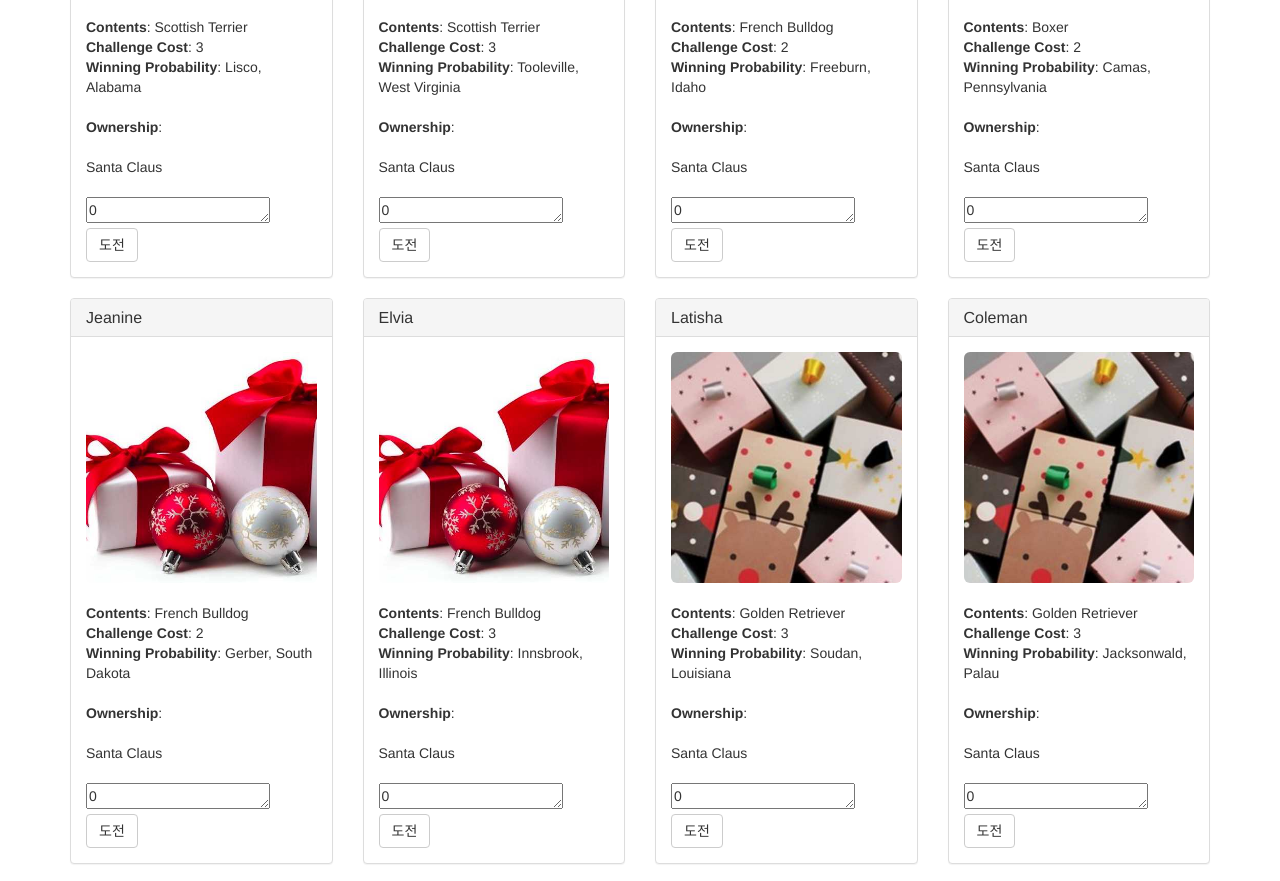
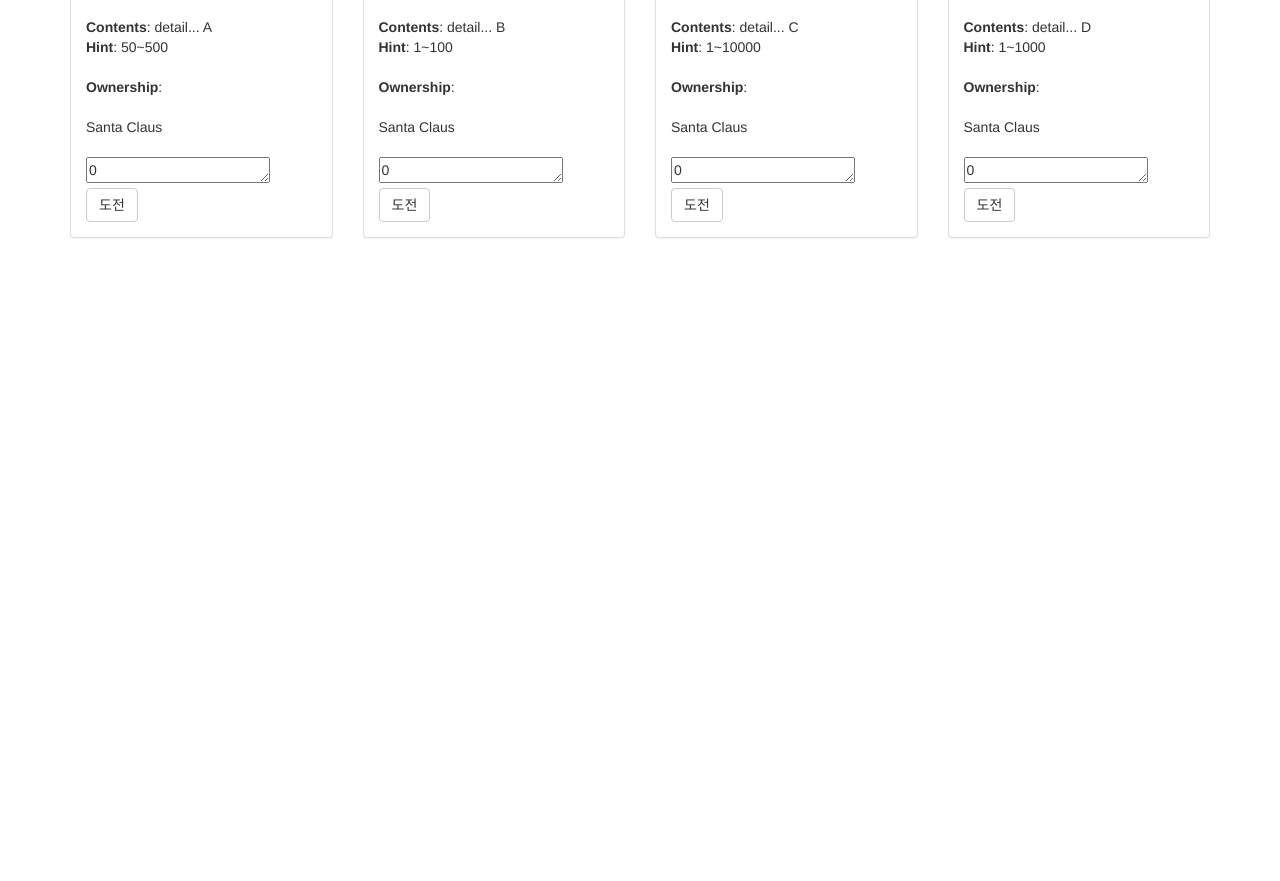
Before and after one commit to UpDream2/Blockchain_Randombox, a website: page src/index.html in a window 1280 px wide. Shown: the part 409-1290 px from the top of the page. After the commit the page ends 800 px from the top, so only its background shows below. Drawn offline with nearby package versions, Linux system fonts and the light colour scheme; no server answers.

Commit message:
Modify web-structure, close #4

```diff
--- a/src/index.html
+++ b/src/index.html
@@ -43,9 +43,10 @@
           <div class="panel-body">
             <img alt="140x140" data-src="holder.js/140x140" class="img-rounded img-center" style="width: 100%;" src="https://animalso.com/wp-content/uploads/2017/01/Golden-Retriever_6.jpg" data-holder-rendered="true">
             <br/><br/>
-            <strong>Contents</strong>: <span class="pet-breed">Golden Retriever</span><br/>
-            <strong>Challenge Cost</strong>: <span class="pet-age">3</span><br/>
-            <strong>Winning Probability</strong>: <span class="pet-location">Warren, MI</span><br/><br/>
+            <!--Modify web structure-->
+            <strong>Contents</strong>: <span class="pet-contents">Default Contents</span><br/>
+            <!--<strong>Challenge Cost</strong>: <span class="pet-age">3</span><br/>-->
+            <strong>Hint</strong>: <span class="pet-hint">Hint of Number</span><br/><br/>
             <strong>Ownership</strong>: <span class="pet-ownership">Owner</span><br/><br/>
             <textarea class="vote_area" name="vote_value" rows="1"> 0 </textarea>
             <button class="btn btn-default btn-adopt" type="button" data-id="0">도전</button>
--- a/src/js/app.js
+++ b/src/js/app.js
@@ -8,18 +8,18 @@ App = {
       var petsRow = $('#petsRow');
       var petTemplate = $('#petTemplate');
 
-	  // remove upload button
-	  // petTemplate.find('.btn-upload').attr('data-id', 0);
+      // remove upload button
+      // petTemplate.find('.btn-upload').attr('data-id', 0);
 
       for (i = 0; i < data.length; i ++) {
         petTemplate.find('.panel-title').text(data[i].name);
         petTemplate.find('img').attr('src', data[i].picture);
-        petTemplate.find('.pet-breed').text(data[i].breed);
-        petTemplate.find('.pet-age').text(data[i].age);
-        petTemplate.find('.pet-location').text(data[i].location);
+        petTemplate.find('.pet-contents').text(data[i].contents);
+        // petTemplate.find('.pet-age').text(data[i].age);
+        petTemplate.find('.pet-hint').text(data[i].hint);
         petTemplate.find('.btn-adopt').attr('data-id', data[i].id);
-		petTemplate.find('.pet-ownership').html("<br></br>"+data[i].ownership);	//cmjeong add
-		//petTemplate.find('.pet-ownership').text('\n'+data[i].ownership);
+        petTemplate.find('.pet-ownership').html("<br></br>"+data[i].ownership);	//cmjeong add
+        // petTemplate.find('.pet-ownership').text('\n'+data[i].ownership);
 
         petTemplate.find('.vote_area').text("0");
         petsRow.append(petTemplate.html());
--- a/src/pets.json
+++ b/src/pets.json
@@ -1,146 +1,34 @@
 [
   {
     "id": 0,
-    "name": "Frieda",
+    "name": "Random Box (Type A)",
     "picture": "images/scottish-terrier.jpeg",
-    "age": 3,
-    "breed": "Scottish Terrier",
-    "location": "Lisco, Alabama",
-	"ownership": "Santa Claus"
+    "contents": "detail... A",
+    "hint": "50~500",
+    "ownership": "Santa Claus"
   },
   {
     "id": 1,
-    "name": "Gina",
+    "name": "Random Box (Type B)",
     "picture": "images/scottish-terrier.jpeg",
-    "age": 3,
-    "breed": "Scottish Terrier",
-    "location": "Tooleville, West Virginia",
-	"ownership": "Santa Claus"
+    "contents": "detail... B",
+    "hint": "1~100",
+    "ownership": "Santa Claus"
   },
   {
     "id": 2,
-    "name": "Collins",
+    "name": "Random Box (Type C)",
     "picture": "images/french-bulldog.jpeg",
-    "age": 2,
-    "breed": "French Bulldog",
-    "location": "Freeburn, Idaho",
-	"ownership": "Santa Claus"
+    "contents": "detail... C",
+    "hint": "1~10000",
+    "ownership": "Santa Claus"
   },
   {
     "id": 3,
-    "name": "Melissa",
+    "name": "Random Box (Type D)",
     "picture": "images/boxer.jpeg",
-    "age": 2,
-    "breed": "Boxer",
-    "location": "Camas, Pennsylvania",
-	"ownership": "Santa Claus"
-  },
-  {
-    "id": 4,
-    "name": "Jeanine",
-    "picture": "images/french-bulldog.jpeg",
-    "age": 2,
-    "breed": "French Bulldog",
-    "location": "Gerber, South Dakota",
-	"ownership": "Santa Claus"
-  },
-  {
-    "id": 5,
-    "name": "Elvia",
-    "picture": "images/french-bulldog.jpeg",
-    "age": 3,
-    "breed": "French Bulldog",
-    "location": "Innsbrook, Illinois",
-	"ownership": "Santa Claus"
-  },
-  {
-    "id": 6,
-    "name": "Latisha",
-    "picture": "images/golden-retriever.jpeg",
-    "age": 3,
-    "breed": "Golden Retriever",
-    "location": "Soudan, Louisiana",
-	"ownership": "Santa Claus"
-  },
-  {
-    "id": 7,
-    "name": "Coleman",
-    "picture": "images/golden-retriever.jpeg",
-    "age": 3,
-    "breed": "Golden Retriever",
-    "location": "Jacksonwald, Palau",
-	"ownership": "Santa Claus"
-  },
-  {
-    "id": 8,
-    "name": "Nichole",
-    "picture": "images/french-bulldog.jpeg",
-    "age": 2,
-    "breed": "French Bulldog",
-    "location": "Honolulu, Hawaii",
-	"ownership": "Santa Claus"
-  },
-  {
-    "id": 9,
-    "name": "Fran",
-    "picture": "images/boxer.jpeg",
-    "age": 3,
-    "breed": "Boxer",
-    "location": "Matheny, Utah",
-	"ownership": "Santa Claus"
-  },
-  {
-    "id": 10,
-    "name": "Leonor",
-    "picture": "images/boxer.jpeg",
-    "age": 2,
-    "breed": "Boxer",
-    "location": "Tyhee, Indiana",
-	"ownership": "Santa Claus"
-  },
-  {
-    "id": 11,
-    "name": "Dean",
-    "picture": "images/scottish-terrier.jpeg",
-    "age": 3,
-    "breed": "Scottish Terrier",
-    "location": "Windsor, Montana",
-	"ownership": "Santa Claus"
-  },
-  {
-    "id": 12,
-    "name": "Stevenson",
-    "picture": "images/french-bulldog.jpeg",
-    "age": 3,
-    "breed": "French Bulldog",
-    "location": "Kingstowne, Nevada",
-	"ownership": "Santa Claus"
-  },
-  {
-    "id": 13,
-    "name": "Kristina",
-    "picture": "images/golden-retriever.jpeg",
-    "age": 4,
-    "breed": "Golden Retriever",
-    "location": "Sultana, Massachusetts",
-	"ownership": "Santa Claus"
-  },
-  {
-    "id": 14,
-    "name": "Ethel",
-    "picture": "images/golden-retriever.jpeg",
-    "age": 2,
-    "breed": "Golden Retriever",
-    "location": "Broadlands, Oregon",
-	"ownership": "Santa Claus"
-  },
-  {
-    "id": 15,
-    "name": "Terry",
-    "picture": "images/golden-retriever.jpeg",
-    "age": 2,
-    "breed": "Golden Retriever",
-    "location": "Dawn, Wisconsin",
-	"ownership": "Santa Claus"
+    "contents": "detail... D",
+    "hint": "1~1000",
+    "ownership": "Santa Claus"
   }
 ]
```
